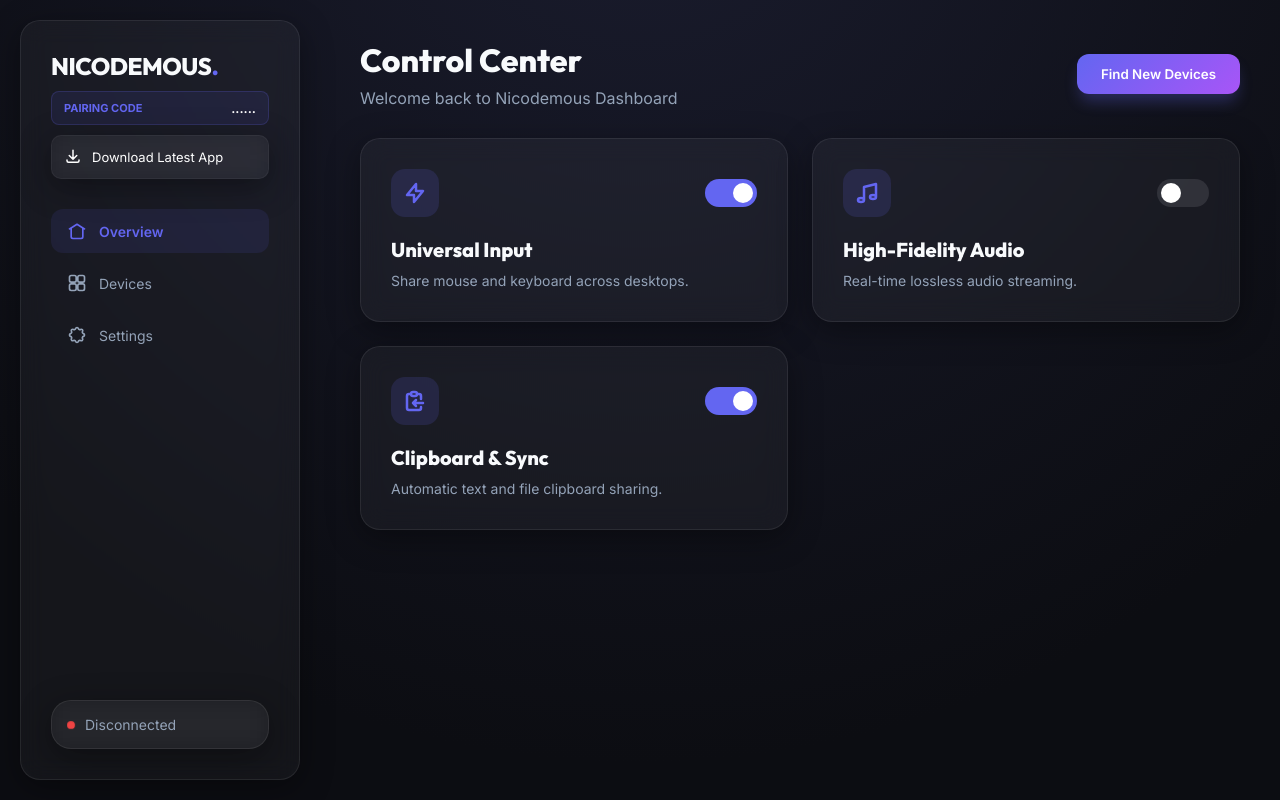
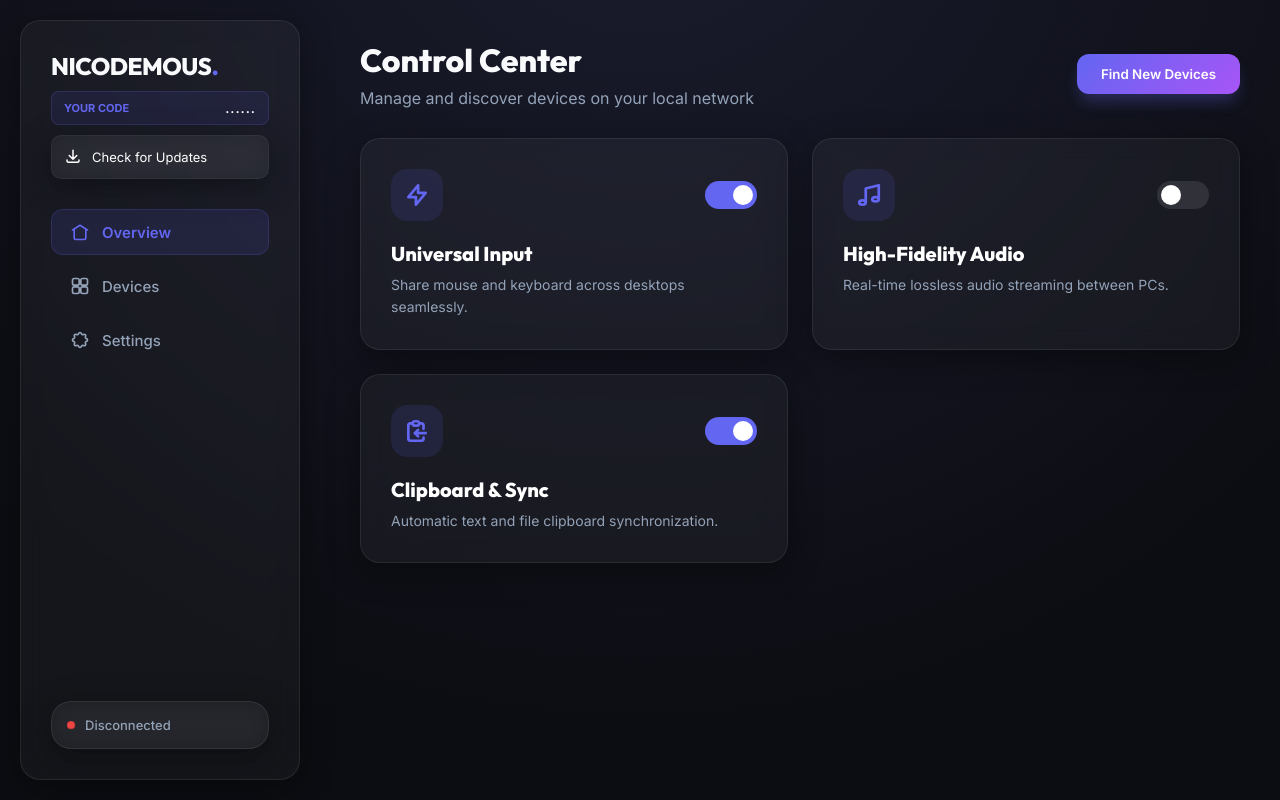
Before and after one commit to rodrigod3v/nicodemous, a React (Vite) app in the folder frontend/: page / in a window 1280 px wide. Built offline with nearby package versions, Linux system fonts and the light colour scheme.

Commit message:
feat: enhance device management UI with scanning animations and contextual buttons

```diff
--- a/frontend/src/components/Dashboard.jsx
+++ b/frontend/src/components/Dashboard.jsx
@@ -3,7 +3,8 @@ import Settings from './Settings';
 
 const Dashboard = () => {
     const [activeTab, setActiveTab] = useState('overview');
-    const [connectionStatus, setConnectionStatus] = useState('Disconnected'); // Connected, Disconnected, Pairing
+    const [connectionStatus, setConnectionStatus] = useState('Disconnected');
+    const [isScanning, setIsScanning] = useState(false);
     const [services, setServices] = useState({
         input: true,
         audio: false,
@@ -11,11 +12,14 @@ const Dashboard = () => {
     });
     const [discoveredDevices, setDiscoveredDevices] = useState([]);
     const [manualIp, setManualIp] = useState('');
-    const [localIp, setLocalIp] = useState('......');
+    const [localCode, setLocalCode] = useState('......');
 
     useEffect(() => {
-        const handleDiscovery = (e) => setDiscoveredDevices(e.detail);
-        const handleIp = (e) => setLocalIp(e.detail);
+        const handleDiscovery = (e) => {
+            setDiscoveredDevices(e.detail);
+            // If we were scanning and found something, or just scanning, we keep it for a bit
+        };
+        const handleIp = (e) => setLocalCode(e.detail);
         const handleStatus = (e) => setConnectionStatus(e.detail);
 
         window.addEventListener('nicodemous_discovery', handleDiscovery);
@@ -43,14 +47,21 @@ const Dashboard = () => {
     };
 
     const startDiscovery = () => {
+        setIsScanning(true);
+        setDiscoveredDevices([]); // Clear local list to show scanning
+
         if (window.external && window.external.sendMessage) {
             window.external.sendMessage(JSON.stringify({ type: 'start_discovery' }));
         }
+
+        // Stop scanning animation after 10s (the backend listener keeps running but UI looks cleaner)
+        setTimeout(() => setIsScanning(false), 10000);
     };
 
-    const connectToDevice = (ip) => {
+    const connectToDevice = (target) => {
+        setConnectionStatus('Connecting...');
         if (window.external && window.external.sendMessage) {
-            window.external.sendMessage(JSON.stringify({ type: 'connect_device', ip }));
+            window.external.sendMessage(JSON.stringify({ type: 'connect_device', ip: target }));
         }
     };
 
@@ -63,12 +74,12 @@ const Dashboard = () => {
                 </div>
 
                 <div style={{ padding: '8px 12px', background: 'rgba(99, 102, 241, 0.1)', borderRadius: '8px', border: '1px solid rgba(99, 102, 241, 0.2)', marginBottom: '10px', display: 'flex', justifyContent: 'space-between', alignItems: 'center' }}>
-                    <span style={{ fontSize: '11px', fontWeight: '700', color: 'var(--accent-primary)', textTransform: 'uppercase' }}>Pairing Code</span>
-                    <span style={{ fontSize: '13px', fontWeight: '600', color: 'white' }}>{localIp}</span>
+                    <span style={{ fontSize: '11px', fontWeight: '700', color: 'var(--accent-primary)', textTransform: 'uppercase' }}>Your Code</span>
+                    <span style={{ fontSize: '13px', fontWeight: '600', color: 'white', letterSpacing: '1px' }}>{localCode}</span>
                 </div>
 
                 <a
-                    href="https://github.com/rodrigod3v/nicodemous/releases/latest"
+                    href="https://github.com/rodrigod3v/nicodemous"
                     target="_blank"
                     rel="noopener noreferrer"
                     className="glass"
@@ -85,13 +96,11 @@ const Dashboard = () => {
                         border: '1px solid rgba(255,255,255,0.05)',
                         transition: 'all 0.2s'
                     }}
-                    onMouseOver={(e) => e.currentTarget.style.backgroundColor = 'rgba(255,255,255,0.05)'}
-                    onMouseOut={(e) => e.currentTarget.style.backgroundColor = 'transparent'}
                 >
                     <svg width="18" height="18" fill="none" stroke="currentColor" viewBox="0 0 24 24" strokeWidth="2">
                         <path strokeLinecap="round" strokeLinejoin="round" d="M4 16v1a2 2 0 002 2h12a2 2 0 002-2v-1M7 10l5 5m0 0l5-5m-5 5V3" />
                     </svg>
-                    Download Latest App
+                    Check for Updates
                 </a>
 
                 <nav style={{ display: 'flex', flexDirection: 'column', gap: '8px', flexGrow: 1 }}>
@@ -102,8 +111,8 @@ const Dashboard = () => {
 
                 <div className="status glass" style={{ padding: '15px', display: 'flex', flexDirection: 'column', gap: '8px', marginTop: 'auto' }}>
                     <div style={{ display: 'flex', alignItems: 'center', gap: '10px' }}>
-                        <div className="status-pulse" style={{ backgroundColor: connectionStatus === 'Connected' ? '#22c55e' : (connectionStatus === 'Pairing' ? '#f59e0b' : '#ef4444') }}></div>
-                        <span style={{ fontSize: '14px', color: 'var(--text-dim)' }}>{connectionStatus}</span>
+                        <div className="status-pulse" style={{ backgroundColor: connectionStatus === 'Connected' ? '#22c55e' : (connectionStatus.includes('Connecting') ? '#f59e0b' : '#ef4444') }}></div>
+                        <span style={{ fontSize: '13px', color: 'var(--text-dim)', fontWeight: '500' }}>{connectionStatus}</span>
                     </div>
                 </div>
             </aside>
@@ -113,34 +122,44 @@ const Dashboard = () => {
                 <header style={{ display: 'flex', justifyContent: 'space-between', alignItems: 'center' }}>
                     <div className="animate-fade">
                         <h1 style={{ fontSize: '32px', marginBottom: '8px' }}>Control Center</h1>
-                        <p style={{ color: 'var(--text-dim)' }}>Welcome back to Nicodemous Dashboard</p>
+                        <p style={{ color: 'var(--text-dim)' }}>Manage and discover devices on your local network</p>
                     </div>
-                    <button className="glow-button" onClick={startDiscovery}>Find New Devices</button>
+                    <button
+                        className={`glow-button ${isScanning ? 'scanning' : ''}`}
+                        onClick={startDiscovery}
+                        disabled={isScanning}
+                        style={{ display: 'flex', alignItems: 'center', gap: '10px' }}
+                    >
+                        {isScanning ? (
+                            <>
+                                <div className="spinner"></div>
+                                Scanning...
+                            </>
+                        ) : 'Find New Devices'}
+                    </button>
                 </header>
 
-                {activeTab === 'settings' && (
-                    <Settings />
-                )}
+                {activeTab === 'settings' && <Settings />}
 
                 {activeTab === 'overview' && (
-                    <div className="grid-layout" style={{ display: 'grid', gridTemplateColumns: 'repeat(auto-fill, minmax(300px, 1fr))', gap: '24px' }}>
+                    <div className="grid-layout" style={{ display: 'grid', gridTemplateColumns: 'repeat(auto-fill, minmax(320px, 1fr))', gap: '24px' }}>
                         <ServiceCard
                             title="Universal Input"
-                            description="Share mouse and keyboard across desktops."
+                            description="Share mouse and keyboard across desktops seamlessly."
                             enabled={services.input}
                             onToggle={() => toggleService('input')}
                             icon="M13 10V3L4 14h7v7l9-11h-7z"
                         />
                         <ServiceCard
                             title="High-Fidelity Audio"
-                            description="Real-time lossless audio streaming."
+                            description="Real-time lossless audio streaming between PCs."
                             enabled={services.audio}
                             onToggle={() => toggleService('audio')}
                             icon="M9 19V6l12-3v13M9 19c0 1.105-1.343 2-3 2s-3-.895-3-2 1.343-2 3-2 3 .895 3 2zm12-3c0 1.105-1.343 2-3 2s-3-.895-3-2 1.343-2 3-2 3 .895 3 2z"
                         />
                         <ServiceCard
                             title="Clipboard & Sync"
-                            description="Automatic text and file clipboard sharing."
+                            description="Automatic text and file clipboard synchronization."
                             enabled={services.clipboard}
                             onToggle={() => toggleService('clipboard')}
                             icon="M8 5H6a2 2 0 00-2 2v12a2 2 0 002 2h10a2 2 0 002-2v-1M8 5a2 2 0 002 2h2a2 2 0 002-2M8 5a2 2 0 012-2h2a2 2 0 012 2m0 0h2a2 2 0 012 2v3m2 4H10m0 0l3-3m-3 3l3 3"
@@ -150,31 +169,73 @@ const Dashboard = () => {
 
                 {activeTab === 'devices' && (
                     <div className="animate-fade" style={{ display: 'flex', flexDirection: 'column', gap: '30px' }}>
-                        <div className="glass" style={{ padding: '30px', display: 'flex', gap: '15px' }}>
+                        <div className="glass" style={{ padding: '30px', display: 'flex', gap: '15px', alignItems: 'center' }}>
+                            <div style={{ flexGrow: 1, position: 'relative' }}>
                                 <input
                                     className="glass-input"
-                                placeholder="Enter Remote IP or Pairing Code..."
+                                    placeholder="Direct IP or Pairing Code..."
                                     value={manualIp}
                                     onChange={(e) => setManualIp(e.target.value)}
-                                style={{ flexGrow: 1, background: 'rgba(255,255,255,0.05)', border: 'none', padding: '15px', borderRadius: '12px', color: 'white' }}
+                                    style={{ width: '100%', background: 'rgba(255,255,255,0.03)', border: '1px solid rgba(255,255,255,0.08)', padding: '15px 20px', borderRadius: '12px', color: 'white', fontSize: '15px' }}
                                 />
-                            <button className="glow-button" onClick={() => connectToDevice(manualIp)}>Connect</button>
+                            </div>
+                            <button className="glow-button" onClick={() => connectToDevice(manualIp)}>Quick Connect</button>
                         </div>
 
-                        <div className="grid-layout" style={{ display: 'grid', gridTemplateColumns: 'repeat(auto-fill, minmax(280px, 1fr))', gap: '20px' }}>
+                        <div className="grid-layout" style={{ display: 'grid', gridTemplateColumns: 'repeat(auto-fill, minmax(300px, 1fr))', gap: '20px' }}>
                             {discoveredDevices.length > 0 ? (
                                 discoveredDevices.map((dev, i) => (
-                                    <DeviceCard key={i} name={dev.Name} ip={dev.IPAddress} code={dev.Code} onConnect={() => connectToDevice(dev.Code)} />
+                                    <DeviceCard
+                                        key={i}
+                                        name={dev.Name}
+                                        ip={dev.IPAddress}
+                                        code={dev.Code}
+                                        status={connectionStatus === 'Connected' ? 'Connected' : 'Available'}
+                                        onConnect={() => connectToDevice(dev.Code)}
+                                    />
                                 ))
+                            ) : isScanning ? (
+                                <div className="glass" style={{ padding: '80px 40px', textAlign: 'center', gridColumn: '1 / -1', borderStyle: 'dashed' }}>
+                                    <div className="radar-animation" style={{ marginBottom: '20px' }}></div>
+                                    <h3 style={{ color: 'var(--text-dim)' }}>Searching for Nicodemous nodes...</h3>
+                                    <p style={{ color: 'rgba(255,255,255,0.2)', fontSize: '14px' }}>Make sure other devices are running and on the same network.</p>
+                                </div>
                             ) : (
-                                <div className="glass" style={{ padding: '40px', textAlign: 'center', gridColumn: '1 / -1' }}>
-                                    <p style={{ color: 'var(--text-dim)' }}>No active devices found. Ensure other devices are on the same Wi-Fi.</p>
+                                <div className="glass" style={{ padding: '60px 40px', textAlign: 'center', gridColumn: '1 / -1' }}>
+                                    <p style={{ color: 'var(--text-dim)' }}>No active devices found. Click "Find New Devices" above to scan.</p>
                                 </div>
                             )}
                         </div>
                     </div>
                 )}
             </main>
+
+            <style dangerouslySetInnerHTML={{
+                __html: `
+                .spinner {
+                    width: 16px;
+                    height: 16px;
+                    border: 2px solid rgba(255,255,255,0.3);
+                    border-radius: 50%;
+                    border-top-color: white;
+                    animation: spin 0.8s linear infinite;
+                }
+                @keyframes spin { to { transform: rotate(360deg); } }
+
+                .radar-animation {
+                    width: 60px;
+                    height: 60px;
+                    margin: 0 auto;
+                    border-radius: 50%;
+                    border: 2px solid var(--accent-primary);
+                    position: relative;
+                    animation: radar 2s ease-out infinite;
+                }
+                @keyframes radar {
+                    0% { transform: scale(0.5); opacity: 1; }
+                    100% { transform: scale(2); opacity: 0; }
+                }
+            `}} />
         </div>
     );
 };
@@ -183,20 +244,19 @@ const TabButton = ({ active, onClick, label, icon }) => (
     <button
         onClick={onClick}
         style={{
-            padding: '12px 16px',
+            padding: '12px 18px',
             borderRadius: '12px',
             display: 'flex',
             alignItems: 'center',
             gap: '12px',
             width: '100%',
             justifyContent: 'flex-start',
-            backgroundColor: active ? 'rgba(99, 102, 241, 0.1)' : 'transparent',
+            backgroundColor: active ? 'rgba(99, 102, 241, 0.12)' : 'transparent',
             color: active ? 'var(--accent-primary)' : 'var(--text-dim)',
-            fontSize: '14px',
-            fontWeight: active ? '600' : '400',
-            border: 'none',
-            cursor: 'pointer',
-            transition: 'all 0.2s'
+            fontSize: '15px',
+            fontWeight: active ? '600' : '500',
+            transition: 'all 0.2s',
+            border: active ? '1px solid rgba(99, 102, 241, 0.2)' : '1px solid transparent'
         }}
     >
         <svg width="20" height="20" fill="none" stroke="currentColor" viewBox="0 0 24 24" strokeWidth="2">
@@ -207,42 +267,60 @@ const TabButton = ({ active, onClick, label, icon }) => (
 );
 
 const ServiceCard = ({ title, description, enabled, onToggle, icon }) => (
-    <div className="glass animate-fade" style={{ padding: '30px', display: 'flex', flexDirection: 'column', gap: '20px' }}>
+    <div className="glass animate-fade" style={{ padding: '30px', display: 'flex', flexDirection: 'column', gap: '20px', transition: 'transform 0.3s' }}>
         <div style={{ display: 'flex', justifyContent: 'space-between', alignItems: 'center' }}>
-            <div style={{ width: '48px', height: '48px', borderRadius: '14px', backgroundColor: 'rgba(99, 102, 241, 0.15)', display: 'flex', alignItems: 'center', justifyContent: 'center', color: 'var(--accent-primary)' }}>
-                <svg width="24" height="24" fill="none" stroke="currentColor" viewBox="0 0 24 24" strokeWidth="2.5">
+            <div style={{ width: '52px', height: '52px', borderRadius: '16px', backgroundColor: 'rgba(99, 102, 241, 0.12)', display: 'flex', alignItems: 'center', justifyContent: 'center', color: 'var(--accent-primary)' }}>
+                <svg width="26" height="26" fill="none" stroke="currentColor" viewBox="0 0 24 24" strokeWidth="2.5">
                     <path strokeLinecap="round" strokeLinejoin="round" d={icon} />
                 </svg>
             </div>
             <Switch checked={enabled} onChange={onToggle} />
         </div>
         <div>
-            <h3 style={{ fontSize: '20px', marginBottom: '8px' }}>{title}</h3>
-            <p style={{ color: 'var(--text-dim)', fontSize: '14px', lineHeight: '1.5' }}>{description}</p>
+            <h3 style={{ fontSize: '20px', marginBottom: '8px', color: 'white' }}>{title}</h3>
+            <p style={{ color: 'var(--text-dim)', fontSize: '14px', lineHeight: '1.6' }}>{description}</p>
         </div>
     </div>
 );
 
-const DeviceCard = ({ name, ip, code, onConnect }) => (
-    <div className="glass animate-fade" style={{ padding: '24px', display: 'flex', flexDirection: 'column', gap: '15px' }}>
+const DeviceCard = ({ name, ip, code, status, onConnect }) => {
+    const isConnected = status === 'Connected';
+
+    return (
+        <div className="glass animate-fade device-card" style={{ padding: '24px', display: 'flex', flexDirection: 'column', gap: '20px', transition: 'all 0.3s' }}>
             <div style={{ display: 'flex', alignItems: 'center', gap: '15px' }}>
-            <div style={{ width: '40px', height: '40px', borderRadius: '50%', backgroundColor: 'rgba(34, 197, 94, 0.15)', display: 'flex', alignItems: 'center', justifyContent: 'center', color: '#22c55e' }}>
-                <svg width="20" height="20" fill="none" stroke="currentColor" viewBox="0 0 24 24" strokeWidth="2">
+                <div style={{
+                    width: '44px', height: '44px', borderRadius: '12px',
+                    backgroundColor: isConnected ? 'rgba(34, 197, 94, 0.12)' : 'rgba(255, 255, 255, 0.05)',
+                    display: 'flex', alignItems: 'center', justifyContent: 'center',
+                    color: isConnected ? '#22c55e' : 'white'
+                }}>
+                    <svg width="22" height="22" fill="none" stroke="currentColor" viewBox="0 0 24 24" strokeWidth="2">
                         <path strokeLinecap="round" strokeLinejoin="round" d="M9.75 17L9 20l-1 1h8l-1-1-.75-3M3 13h18M5 17h14a2 2 0 002-2V5a2 2 0 00-2-2H5a2 2 0 00-2 2v10a2 2 0 002 2z" />
                     </svg>
                 </div>
-            <div>
-                <h4 style={{ fontSize: '16px', margin: 0 }}>{name}</h4>
-                <div style={{ display: 'flex', gap: '8px', alignItems: 'center' }}>
+                <div style={{ flexGrow: 1 }}>
+                    <div style={{ display: 'flex', justifyContent: 'space-between', alignItems: 'center' }}>
+                        <h4 style={{ fontSize: '17px', margin: 0, fontWeight: '600' }}>{name}</h4>
+                        <span style={{ fontSize: '11px', color: isConnected ? '#22c55e' : '#94a3b8', fontWeight: 'bold', textTransform: 'uppercase' }}>{status}</span>
+                    </div>
+                    <div style={{ display: 'flex', gap: '8px', alignItems: 'center', marginTop: '4px' }}>
                         <code style={{ fontSize: '12px', color: 'var(--accent-primary)', fontWeight: 'bold' }}>{code}</code>
-                    <span style={{ color: 'rgba(255,255,255,0.2)' }}>•</span>
-                    <code style={{ fontSize: '10px', color: 'var(--text-dim)' }}>{ip}</code>
+                        <span style={{ color: 'rgba(255,255,255,0.1)' }}>|</span>
+                        <code style={{ fontSize: '11px', color: 'var(--text-dim)' }}>{ip}</code>
                     </div>
                 </div>
             </div>
-        <button className="glow-button" style={{ padding: '8px', fontSize: '13px' }} onClick={onConnect}>Request Access</button>
+            <button
+                className={isConnected ? "secondary-button" : "glow-button"}
+                style={{ width: '100%', padding: '10px', fontSize: '14px' }}
+                onClick={onConnect}
+            >
+                {isConnected ? 'Disconnect' : 'Request Access'}
+            </button>
         </div>
     );
+};
 
 const Switch = ({ checked, onChange }) => (
     <div
```
Lines whose indentation alone changed are shown as unchanged.
